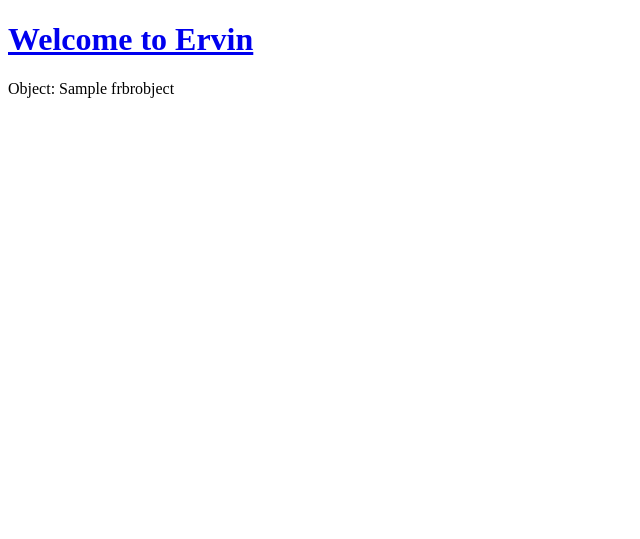
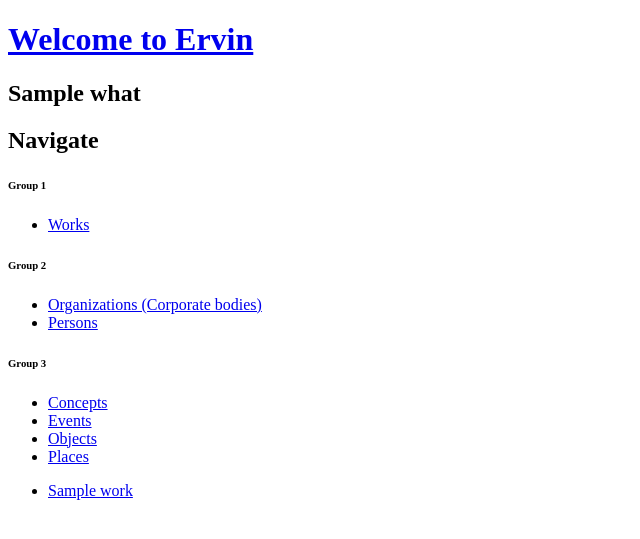
Before and after one commit to egh/ervin, a Django app: template ervin/templates/ervin/object.html in a window 1280 px wide. Shown: the top 539 px of the page, without its empty margins (0-640 px from the left). Run offline with Django 3.2, Linux system fonts and the light colour scheme; the template is opened without the code that fills it: most values are stand-ins (such as "Sample title", 1, 10 or a date in 2020); some libraries are stand-ins or nearby versions.

Commit message:
add generic display for subjects

```diff
--- /dev/null
+++ b/ervin/templates/ervin/generic.html
@@ -0,0 +1,22 @@
+{% extends "ervin/base_navigate.html" %}
+
+{% block html_title %}{{ what }}{% endblock %}
+{% block title %}{{ what }}{% endblock %}
+
+{% block main_content %}
+<div class="grid_12">
+  <div class="box">
+    <div class="block">
+      {% if work_list %}
+      <ul>
+        {% for work in work_list %}
+        <li><a href="{{ work.get_absolute_url }}">{{ work }}</a></li>
+        {% endfor %}
+      </ul>
+      {% else %}
+      <p>No works.</p>
+      {% endif %}
+    </div>
+  </div>
+</div>
+{% endblock main_content %}
--- a/ervin/templates/ervin/object.html
+++ b/ervin/templates/ervin/object.html
@@ -1,7 +1 @@
-{% extends "ervin/base.html" %}
-{% load ervintags %}
-{% block html_title %}Object: {{ frbrobject }}{% endblock %}
-{% block content %}
-
-<p>Object: {{ frbrobject }}</p>
-{% endblock %}
+{% extends "ervin/generic.html" %}
--- a/ervin/views/generic.py
+++ b/ervin/views/generic.py
@@ -144,6 +144,7 @@ def by_noid(request,*args,**kwargs):
             else:
                 variable_name = klass.__name__.lower()
             c = Context({ variable_name : o,
+                          'what' : o,
                           'work_list' : works })
             return HttpResponse(t.render(c))
         else:
```
Also changed, not shown: ervin/templates/ervin/concept.html (+1 -7 lines), ervin/templates/ervin/event.html (+1 -7 lines), ervin/templates/ervin/place.html (+1 -7 lines).
